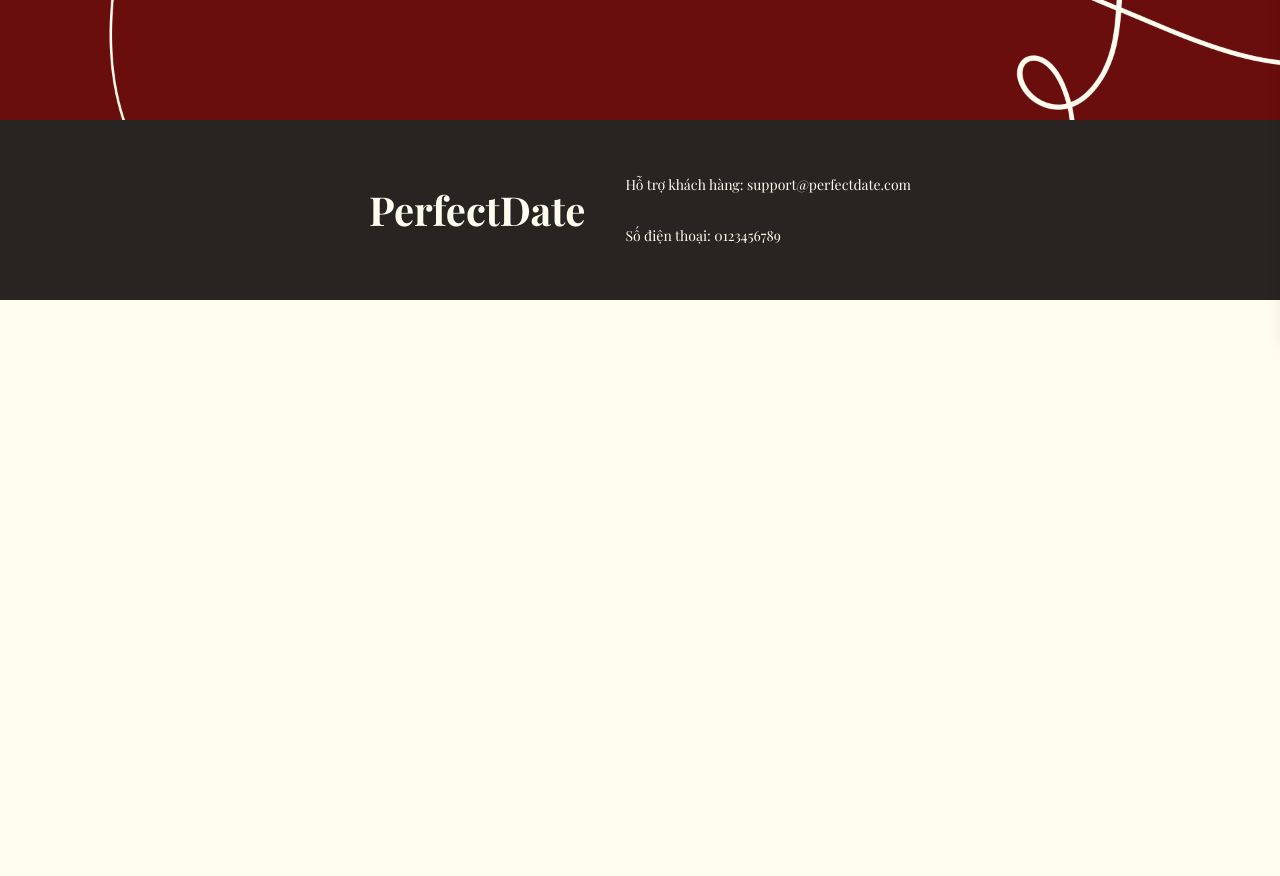
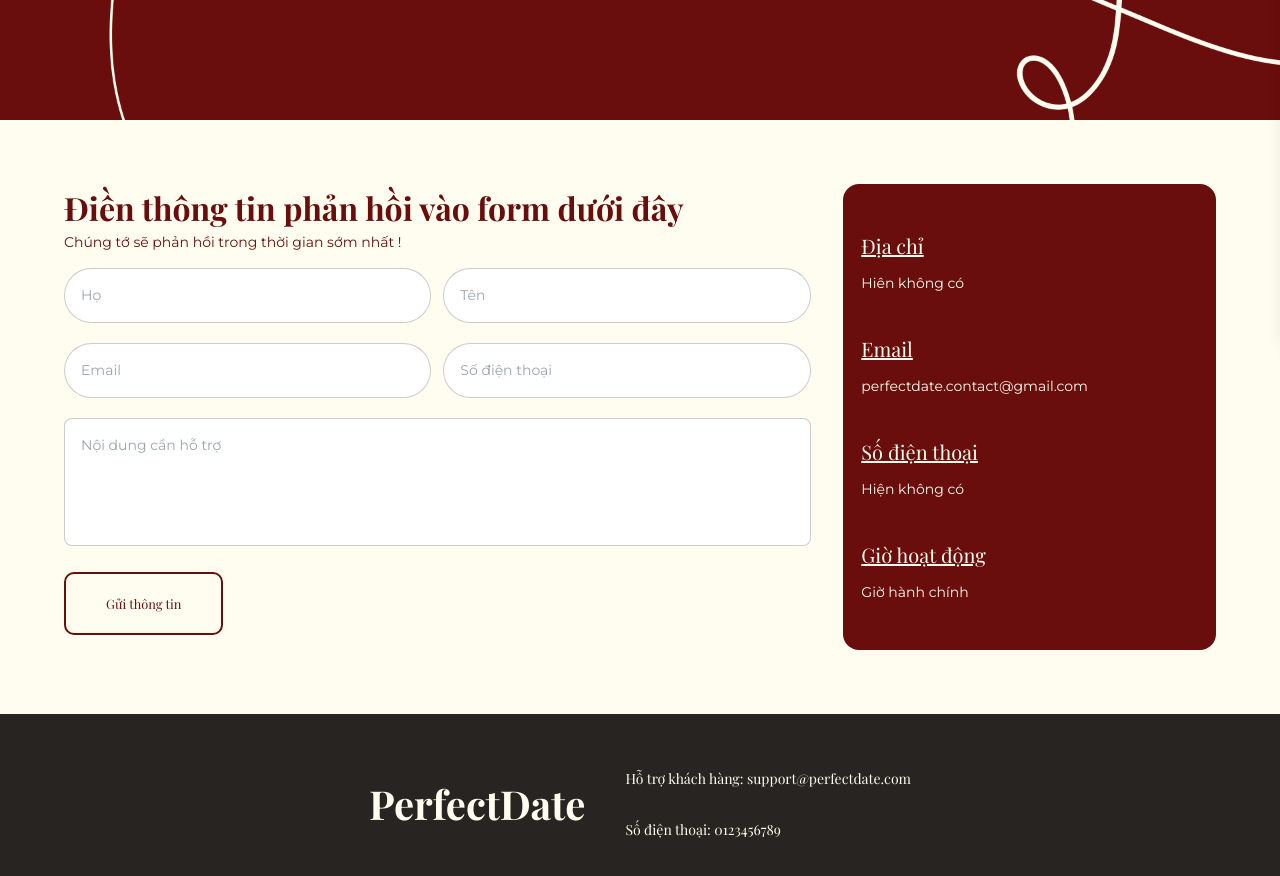
Before and after one commit to mtrine/perfectdate_FE, a Next.js app: page /contact in a window 1280 px wide. Shown: the part 460-1336 px from the top of the page. Before the commit the page ends 800 px from the top, so only its background shows below. Built offline with nearby package versions, Linux system fonts and the light colour scheme.

Commit message:
Contact page

```diff
--- a/package.json
+++ b/package.json
@@ -18,7 +18,8 @@
     "next-auth": "^5.0.0-beta.25",
     "prop-types": "^15.8.1",
     "react": "^19.0.0",
-    "react-dom": "^19.0.0"
+    "react-dom": "^19.0.0",
+    "react-hook-form": "^7.54.2"
   },
   "devDependencies": {
     "@eslint/eslintrc": "^3",
--- a/src/app/(user)/contact/page.tsx
+++ b/src/app/(user)/contact/page.tsx
@@ -1,9 +1,11 @@
+import MainContact from "@/components/user/MainContact";
 import TitleContact from "@/components/user/TitleContact"
 
 export default function ContactPage() {
     return (
         <div>
             <TitleContact />
+            <MainContact />
         </div>
     );
 }
--- a/src/components/Button.tsx
+++ b/src/components/Button.tsx
@@ -2,19 +2,20 @@
 
 interface ButtonProps {
   text: string;
-  onClick: () => void;
-  type: "primary" | "secondary";
-  color: "darkRed" | "cream";
+  onClick?: () => void;
+  typeButton: "primary" | "secondary";
+  color?: "darkRed" | "cream";
+  type?: "button" | "submit" | "reset";
 }
 
-export default function Button({ text, onClick, type, color }: ButtonProps) {
+export default function Button({ text, onClick, typeButton, type, color="darkRed" }: ButtonProps) {
   return (
     <button
       className={`
         border-2 font-playfair-regular transition-all duration-300 ease-in-out
         px-6 py-3 md:px-8 md:py-4 lg:px-10 lg:py-5
         ${
-          type === "primary"
+          typeButton === "primary"
             ? "rounded-[100%]"
             : "rounded-[10px]"
         }
@@ -25,6 +26,7 @@ export default function Button({ text, onClick, type, color }: ButtonProps) {
         }
       `}
       onClick={onClick}
+      type={type}
     >
       {text}
     </button>
--- /dev/null
+++ b/src/components/user/FieldInInforContact.tsx
@@ -0,0 +1,12 @@
+interface FieldInInforContactProps {
+    title: string;
+    content: string;
+}
+export default function FieldInInforContact({title, content}: FieldInInforContactProps) {
+    return (
+        <div className="text-cream space-y-3 py-3">
+            <h3 className="underline">{title}</h3>
+            <p>{content}</p>
+        </div>
+    )
+}
--- a/src/components/user/FormContact.tsx
+++ b/src/components/user/FormContact.tsx
@@ -1,6 +1,86 @@
+"use client";
+import { useForm } from "react-hook-form";
+import Input from "./Input";
+import { use } from "react";
+import Button from "../Button";
+
+type FormData = {
+   familyName: string;
+    givenName: string;
+    email: string;
+    phone: string;
+    message: string;
+};
+
 export default function FormContact() {
-    <div>
-        <h2>Điền thông tin phản hồi vào form dưới đây </h2>
-        <p>Chúng tớ sẽ phản hồi trong thời gian sớm nhất !</p>
-    </div>
+    const {
+        register,
+        handleSubmit,
+        formState: { errors },
+    } = useForm<FormData>({
+        defaultValues: {
+            familyName: "",
+            givenName: "",
+            email: "",
+            phone: "",
+            message: "",
+        },
+    });
+
+    const onSubmit = (data: FormData) => {
+        console.log("Form data:", data); // Xử lý dữ liệu form ở đây
+    };
+
+    return (
+        <div>
+            <form onSubmit={handleSubmit(onSubmit)} className="space-y-5 py-[2%]">
+                <div className="flex gap-3">
+                    <Input
+                        type="text"
+                        placeholder="Họ"
+                        className=""
+                        {...register("familyName", { required: "Họ là bắt buộc" })}
+                    />
+                    {errors.familyName && <p className="text-red-500">{errors.familyName.message}</p>}
+                    <Input
+                        type="text"
+                        placeholder="Tên"
+                        className=""
+                        {...register("givenName", { required: "Tên là bắt buộc" })}
+                    />
+                    {errors.givenName && <p className="text-red-500">{errors.givenName.message}</p>}
+                </div>
+                <div className="flex gap-3">
+                    <Input
+                        type="email"
+                        placeholder="Email"
+                        className=""
+                        {...register("email", {
+                            required: "Email là bắt buộc",
+                            pattern: {
+                                value: /^[^\s@]+@[^\s@]+\.[^\s@]+$/,
+                                message: "Email không hợp lệ",
+                            },
+                        })}
+                    />
+                    {errors.email && <p className="text-red-500">{errors.email.message}</p>}
+                    <Input
+                        type="phone"
+                        placeholder="Số điện thoại"
+                        className=""
+                        {...register("phone", { required: "Số điện thoại là bắt buộc" })}
+                    />
+                    {errors.phone && <p className="text-red-500">{errors.phone.message}</p>}
+                </div>
+                <Input
+                    type="textarea"
+                    placeholder="Nội dung cần hỗ trợ"
+                    className=""
+                    {...register("message", { required: "Nội dung là bắt buộc" })}
+                />
+                {errors.message && <p className="text-red-500">{errors.message.message}</p>}
+                <Button typeButton="secondary" type="submit" text="Gửi thông tin" color="darkRed"  />
+            </form>
+        </div>
+    );
 }
--- a/src/components/user/HeroBanner.tsx
+++ b/src/components/user/HeroBanner.tsx
@@ -33,7 +33,7 @@ export default function HeroBanner() {
                 <Button
                     text="Tạo kế hoạch ngay"
                     onClick={() => {}}
-                    type="primary"
+                    typeButton="primary"
                     color="darkRed">
                 </Button>
             </div>
--- a/src/components/user/InformationContact.tsx
+++ b/src/components/user/InformationContact.tsx
@@ -0,0 +1,14 @@
+import FieldInInforContact from "./FieldInInforContact";
+
+export default function InformationContact() {
+    return (
+        <div className="bg-darkRed rounded-2xl "> {/* Thêm chiều cao tối thiểu hoặc cụ thể */}
+            <div className="flex flex-col p-[5%] h-full justify-evenly">
+                <FieldInInforContact title="Địa chỉ" content="Hiên không có" />
+                <FieldInInforContact title="Email" content="perfectdate.contact@gmail.com" />
+                <FieldInInforContact title="Số điện thoại" content="Hiện không có" />
+                <FieldInInforContact title="Giờ hoạt động" content="Giờ hành chính" />
+            </div>
+        </div>
+    );
+}
--- /dev/null
+++ b/src/components/user/Input.tsx
@@ -0,0 +1,28 @@
+"use client";
+interface InputProps {
+    type: string;
+    placeholder: string;
+    className: string;
+    [key: string]: any
+}
+
+export default function Input({ type, placeholder, className, ...rest }: InputProps) {
+    if (type === "textarea") {
+        return (
+            <textarea
+                placeholder={placeholder}
+                className={`w-full h-32 p-4 border border-[#00000033] rounded-lg bg-gray-50 resize-none ${className}`}
+                {...rest}
+            />
+        );
+    }
+
+    return (
+        <input
+            type={type}
+            placeholder={placeholder}
+            className={`w-full p-4 border border-[#00000033] rounded-full ${className}`}
+            {...rest}
+        />
+    );
+}
--- /dev/null
+++ b/src/components/user/MainContact.tsx
@@ -0,0 +1,15 @@
+import FormContact from "./FormContact";
+import InformationContact from "./InformationContact";
+import TitleFormContact from "./TitleFormContact";
+
+export default function MainContact() {
+    return (
+    <div className="grid grid-cols-1 md:grid-cols-[2fr_1fr] gap-8 p-[5%]">
+        <div className="flex flex-col ">
+            <TitleFormContact />
+            <FormContact />
+        </div>
+        <InformationContact />
+    </div>
+    )
+}
--- /dev/null
+++ b/src/components/user/TitleFormContact.tsx
@@ -0,0 +1,8 @@
+export default function TitleFormContact() {
+    return (
+    <>
+        <h2  className="text-darkRed">Điền thông tin phản hồi vào form dưới đây </h2>
+        <p className="text-darkRed">Chúng tớ sẽ phản hồi trong thời gian sớm nhất !</p>
+    </>
+    )
+}
```
Also changed, not shown: 1 other file (tests, documents, lock files or other folders).
